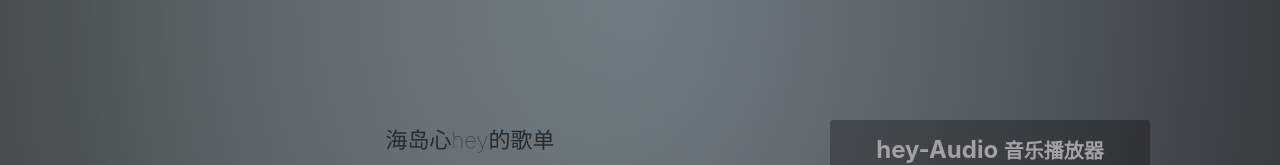
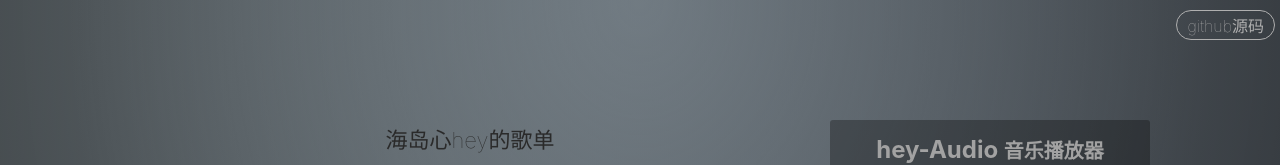
Before and after one commit to EryouHao/hey-Audio, a plain HTML site: page index.html in a window 1280 px wide. Shown: the top 165 px of the page. Drawn offline with Linux system fonts and the light colour scheme.

Commit message:
添加github源码链接

```diff
--- a/css/music.css
+++ b/css/music.css
@@ -245,3 +245,22 @@ a {
 	    width: 100%;
 	}
 }
+
+/* 无关紧要 */
+#footer {
+	position: fixed;
+	right: 5px;
+	top: 10px;
+}
+#footer a {
+	display: inline-block;
+	padding: 2px 10px;
+	border-radius: 17px;
+	color: #afafaf;
+	border: 1px solid #afafaf;
+	transition: all .3s;
+}
+#footer a:hover {
+	background: #afafaf;
+	color: #000;
+}
--- a/index.html
+++ b/index.html
@@ -62,5 +62,8 @@
 			</div>
 		</div>
 	</div>
+	<div id="footer">
+		<a href="https://github.com/EryouHao/hey-Audio" target="_blank">github源码</a>
+	</div>
 </body>
 </html>
```
